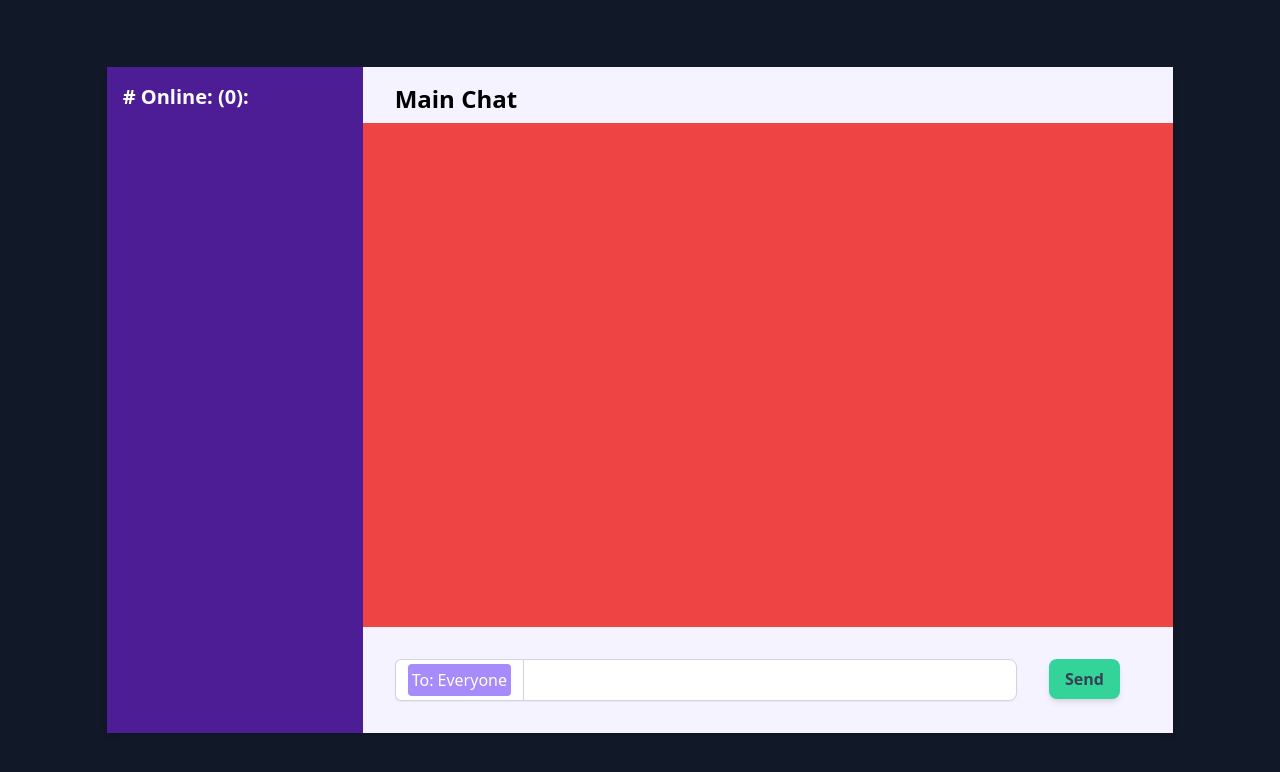
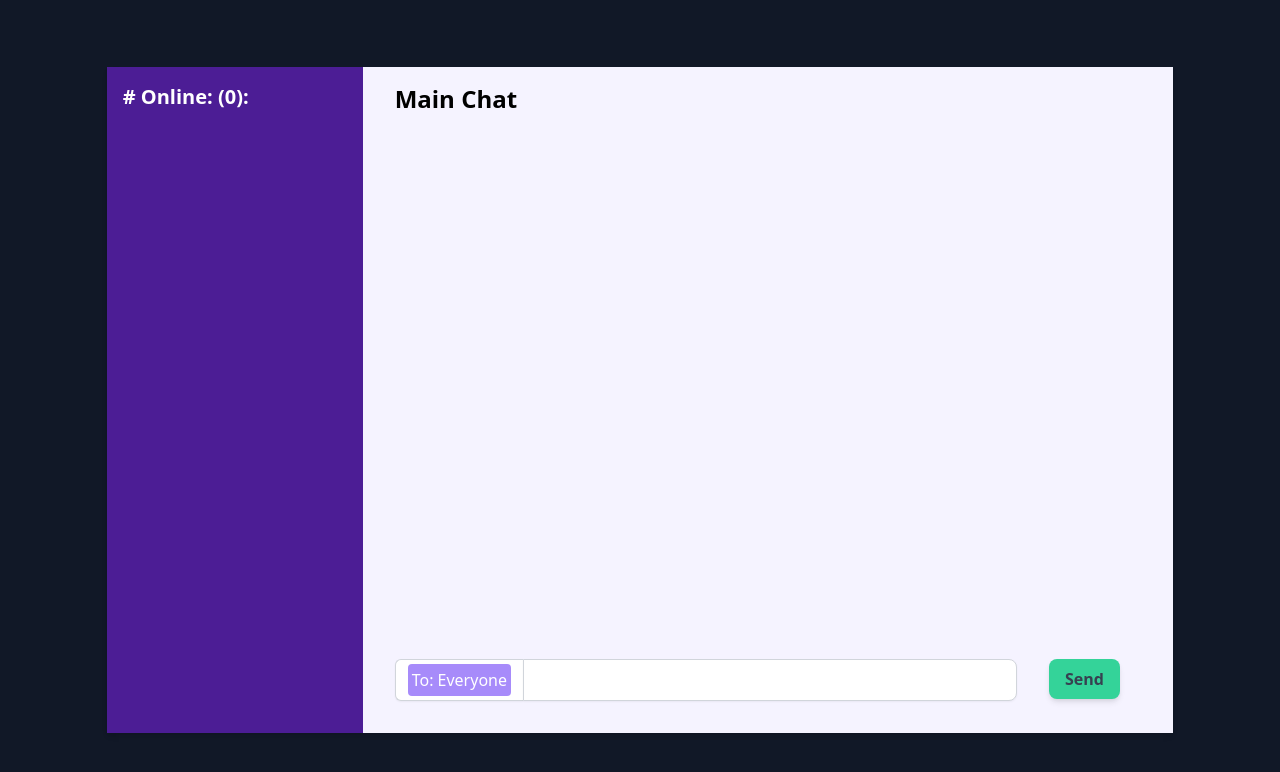
Before and after one commit to lucasmrl/chat-app, a React (Create React App) app in the folder client/: page /chat/1 in a window 1280 px wide. Shown: the top 772 px of the page. Built offline with nearby package versions, Linux system fonts and the light colour scheme.

Commit message:
Small fixes.

```diff
--- a/client/src/components/Chat.js
+++ b/client/src/components/Chat.js
@@ -129,9 +129,9 @@ function Chat() {
           <p className="font-black mt-4 mb-2 pl-8 text-2xl">Main Chat</p>
           <div
             id="msg"
-            className="h-5/6 overflow-y-auto pl-8 pt-4 mb-2 lg:mb-0 bg-red-500 "
+            className="h-5/6 overflow-y-auto pl-8 pt-4 mb-2 lg:mb-0"
           >
-            <ul className="bg-yellow-200 lg:w-96">
+            <ul className="w-full lg:w-96">
               {chat.map((el, index) => (
                 <li key={index} className="lg:w-full lg:break-words">
                   {el.nickname != null ? (
```
Also changed, not shown: 1 other file (tests, documents, lock files or other folders).
